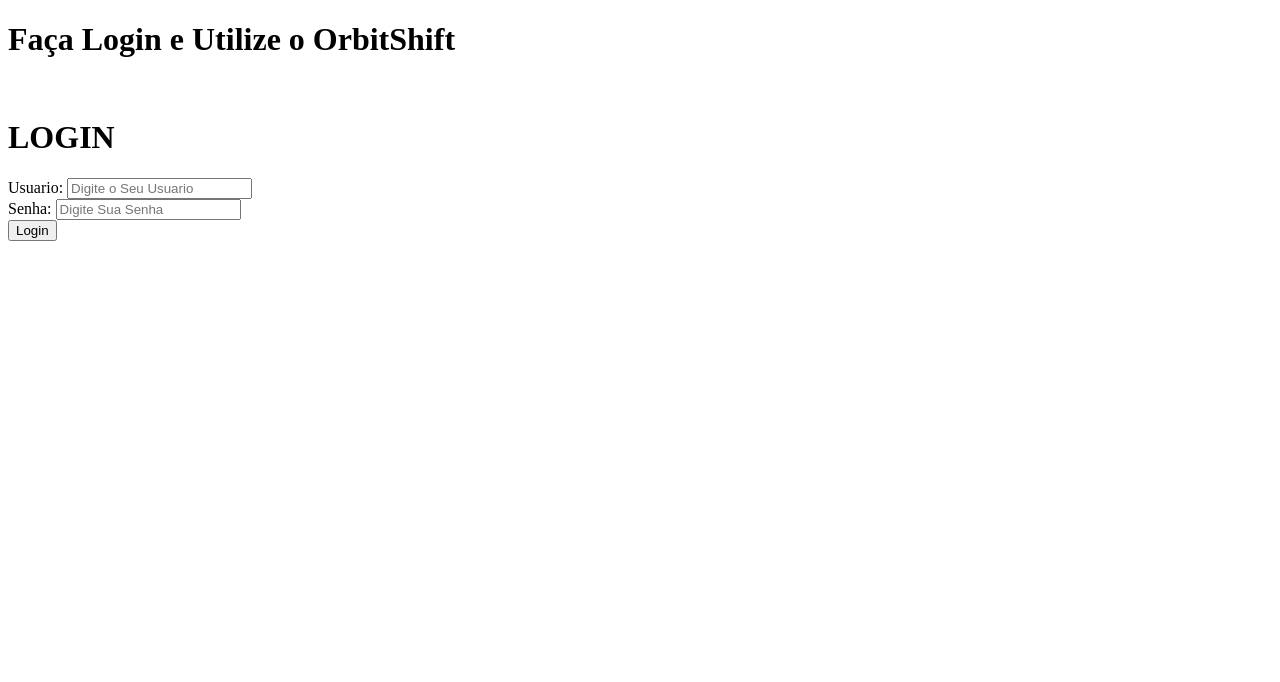
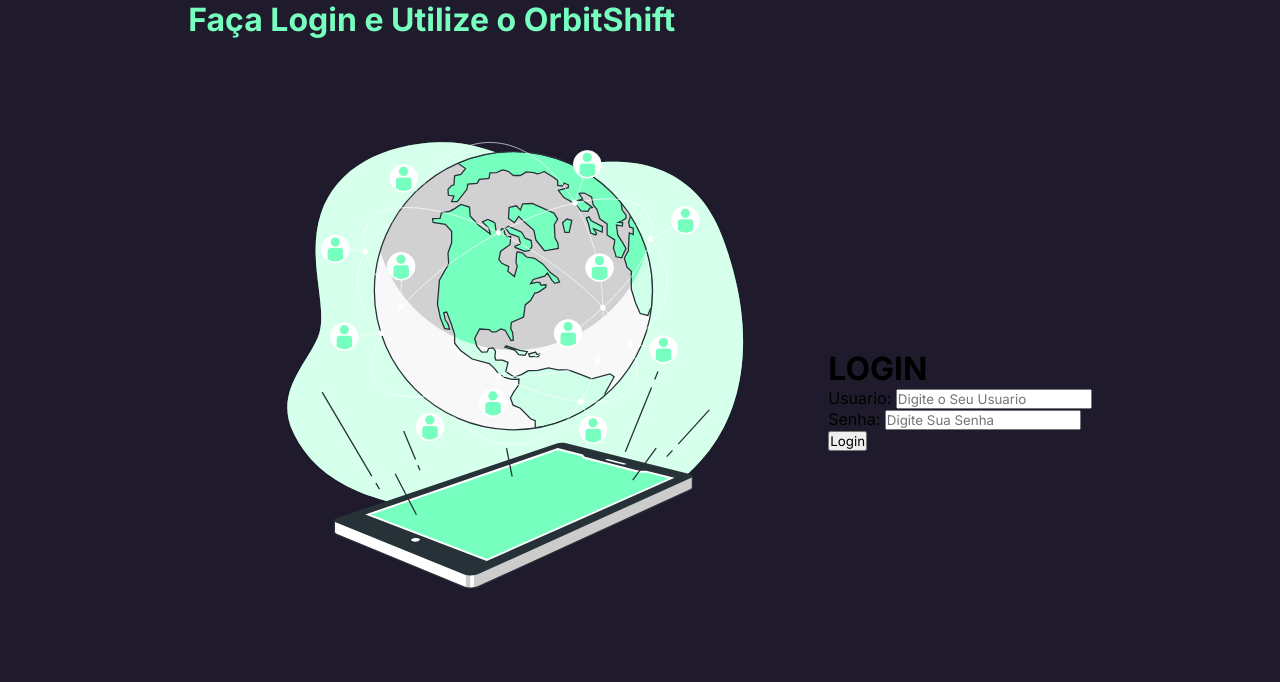
Before and after one commit to LucasCarvalho021/OrbitShift, a plain HTML site: page index.html in a window 1280 px wide. Drawn offline with Linux system fonts and the light colour scheme.

Commit message:
estrutura do projeto

```diff
--- /dev/null
+++ b/CSS/style.css
@@ -0,0 +1,35 @@
+@import url('https://fonts.googleapis.com/css2?family=Inter:wght@400;700&display=swap');
+
+*{
+
+margin: 0;
+padding: 0;
+box-sizing: border-box;
+font-family: 'Inter';
+}
+
+.main{
+
+width: 100vw;
+height: 100vh;
+display: flex;
+align-items: center;
+justify-content: center;
+background: #201b2c;
+}
+
+.left{
+width: 50vw;
+height: 100vh;
+align-items: center;
+justify-content: center;
+flex-direction: column;
+}
+
+.left > h1{
+    color: #77ffc0;
+}
+
+img{
+    max-height: 80%;
+}
--- a/index.html
+++ b/index.html
@@ -6,6 +6,9 @@
     <meta name="viewport" content="width=device-width, initial-scale=1.0">
     <title>OBITSHIFT</title>
     <link rel="shortcut icon" href="assets/disc-fill.svg" type="image/x-icon">
+    <link rel="stylesheet"
+    href="CSS/style.css">
+
 </head>
 
 <body>
@@ -15,7 +18,7 @@
         <div class="left">
 
             <h1>Faça Login e Utilize o OrbitShift</h1>
-            <img src="" alt="">
+            <img src="assets/Online world-bro.svg" alt="">
 
 
         </div>
```
Also changed, not shown: assets/Online world-bro.svg (added).
